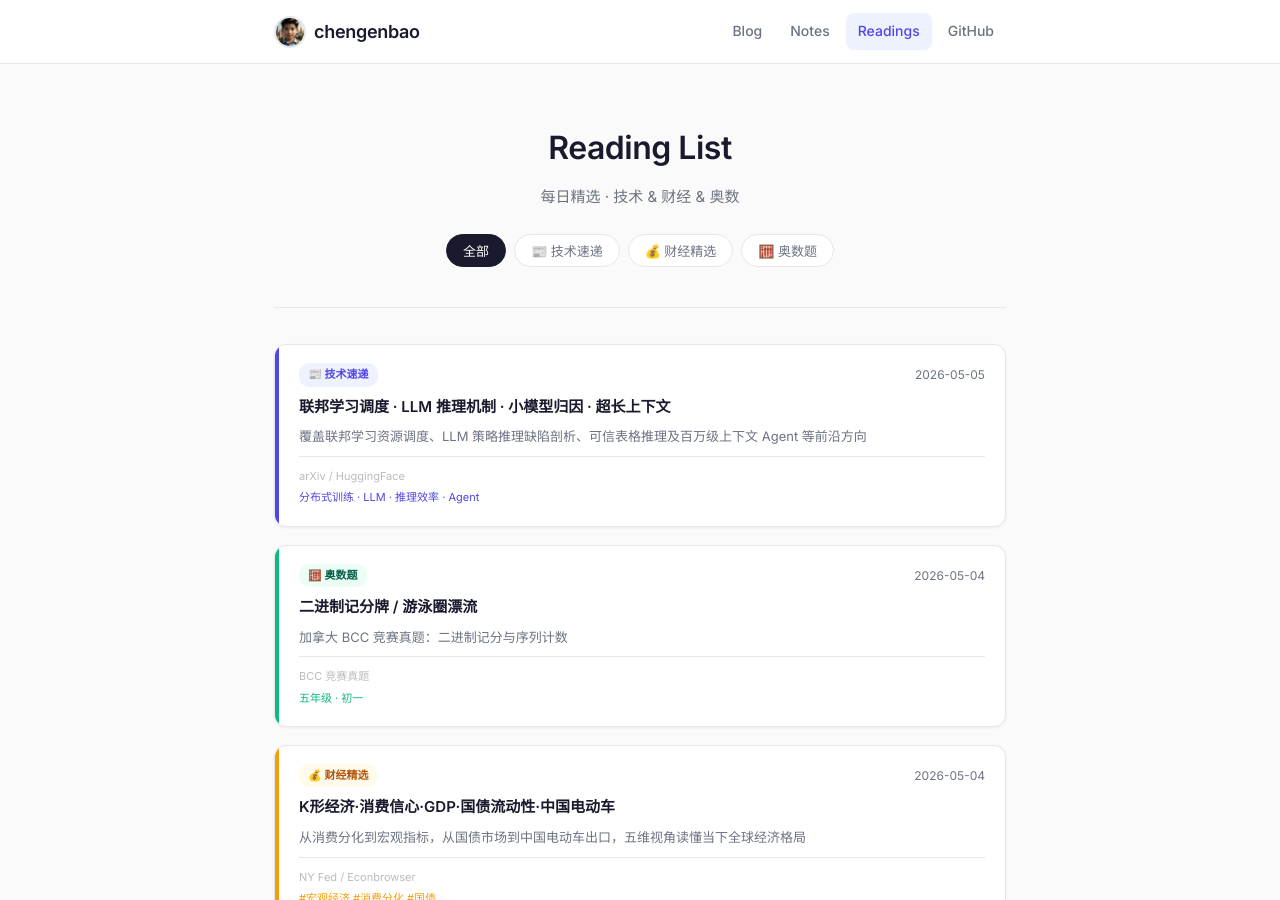
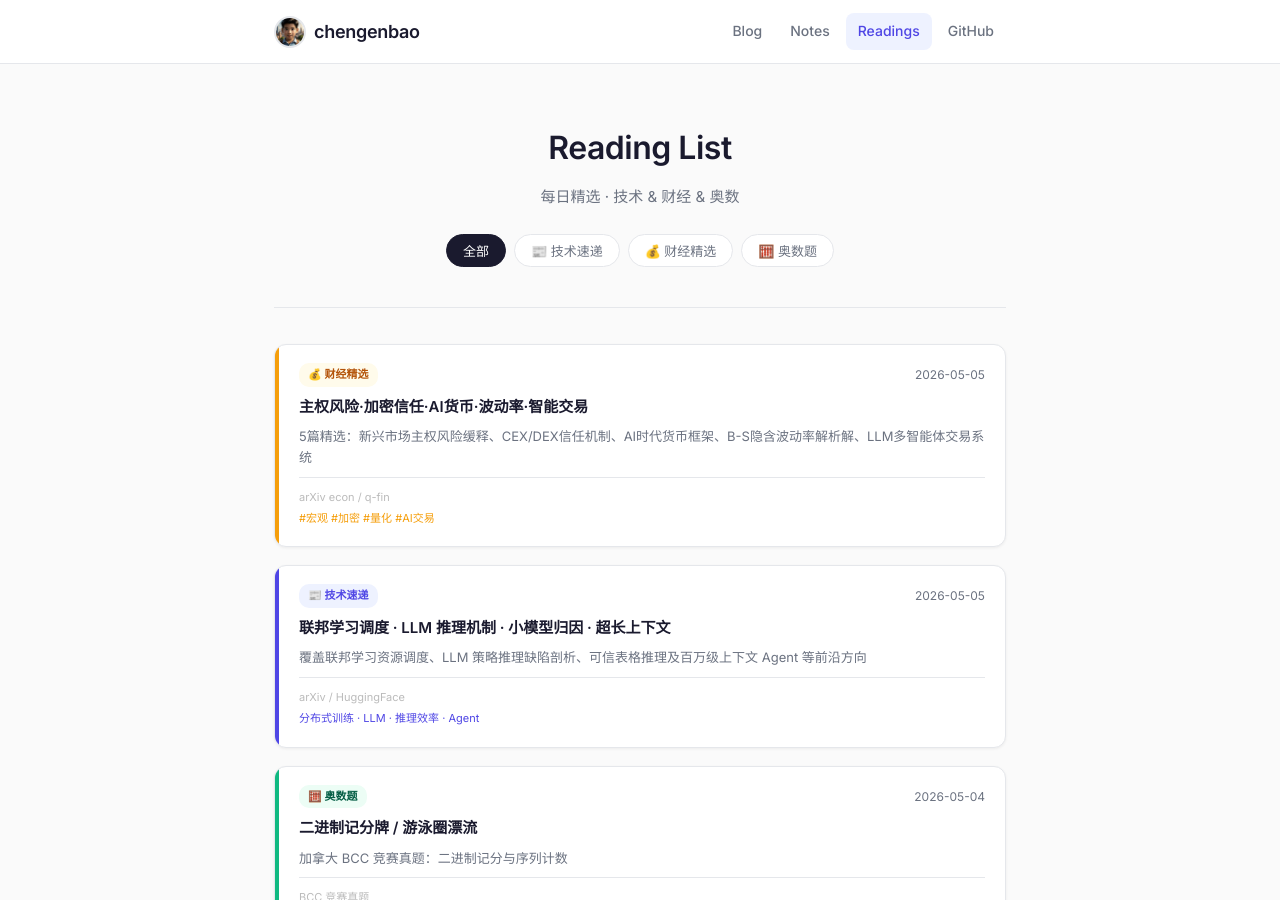
Before and after one commit to chengenbao/chengenbao.github.io, a Jekyll site: the page built from reading-list/index.md, in a window 1280 px wide and 900 px high. Built offline with Jekyll 4.4.1, drawn with Linux system fonts in a browser that asks for light colours.

Commit message:
update index: add finance card 2026-05-05

```diff
--- a/reading-list/index.md
+++ b/reading-list/index.md
@@ -18,6 +18,21 @@ permalink: /reading-list/
   </div>
 
   <div class="rl-grid">
+<a class="rl-card finance" href="/reading-list/2026-05-05-finance-daily/">
+  <div class="rl-accent"></div>
+  <div class="rl-body">
+    <div class="rl-top">
+      <span class="rl-badge finance">💰 财经精选</span>
+      <time>2026-05-05</time>
+    </div>
+    <h2>主权风险·加密信任·AI货币·波动率·智能交易</h2>
+    <p>5篇精选：新兴市场主权风险缓释、CEX/DEX信任机制、AI时代货币框架、B-S隐含波动率解析解、LLM多智能体交易系统</p>
+    <div class="rl-meta">
+      <span class="rl-source">arXiv econ / q-fin</span>
+      <span class="rl-tags">#宏观 #加密 #量化 #AI交易</span>
+    </div>
+  </div>
+</a>
 <a class="rl-card tech" href="/reading-list/2026-05-05-tech-daily/">
   <div class="rl-accent"></div>
   <div class="rl-body">
```
